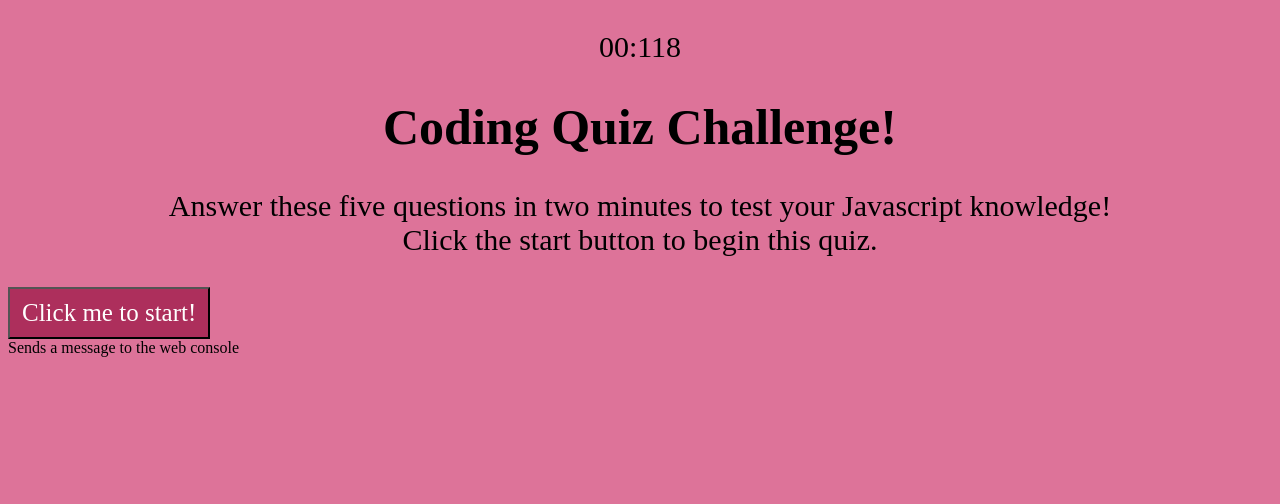
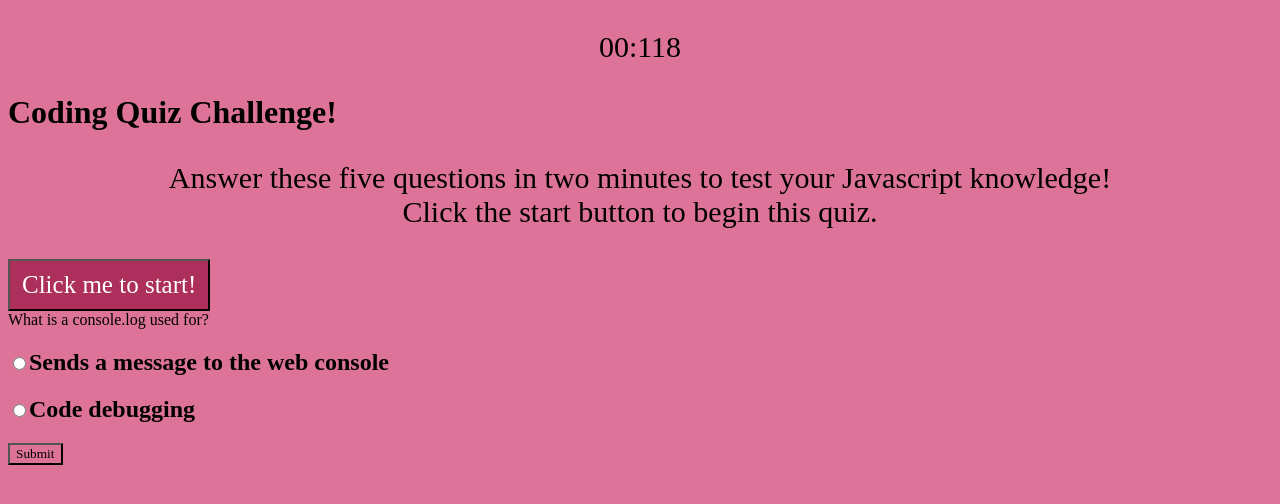
Before and after one commit to krod2016/CodeQuiz, a plain HTML site: page index.html in a window 1280 px wide. Both pictures are taken after a click on the button "Click me to start!". Drawn offline with Linux system fonts and the light colour scheme.

Commit message:
updated render question function

```diff
--- a/assets/js/script.js
+++ b/assets/js/script.js
@@ -4,7 +4,47 @@ var answerAreaEl = document.querySelector("#question-area")
 
 function renderQuestion() {
   questionAreaEl.textContent = questions[0].question;
-  answerAreaEl.textContent = questions[0].answers[0].text
+
+//radio buttons for question and answers
+var answerContainer = document.createElement('form');
+// answerContainer =
+var divEl = document.createElement('div');
+divEl.id = "question-area";
+divEl.className = "questions";
+var headerEl = document.createElement('h2');
+headerEl.id = "answer-area";
+var button = document.createElement('input')
+button.setAttribute ("type", "radio");
+button.id = "question1";
+var label = document.createElement('label')
+label.textContent = questions[0].answers[0].text
+label.setAttribute("for","question1")
+button.value = questions[0].answers[0].text
+
+var divEl1 = document.createElement('div');
+divEl1.id = "question-area";
+divEl1.className = "questions";
+var headerEl1 = document.createElement('h2');
+headerEl1.id = "answer-area";
+var button1 = document.createElement('input')
+button1.setAttribute ("type", "radio");
+button1.id = "answer2";
+var label1 = document.createElement('label')
+label1.textContent = questions[0].answers[1].text
+label1.setAttribute("for","answer2")
+button1.value = questions[0].answers[1].text
+
+headerEl.appendChild(button);
+headerEl.appendChild(label);
+
+headerEl1.appendChild(button1);
+headerEl1.appendChild(label1);
+
+answerContainer.appendChild(headerEl);
+answerContainer.appendChild(headerEl1);
+
+answerAreaEl.appendChild(answerContainer);
+
 }
 
 
@@ -74,18 +114,6 @@ var questions = [
   },
 ];
 
-//radio buttons for question and answers
-var divEl = document.createElement('div');
-divEl.id = "question-area";
-divEl.className = "questions";
-var headerEl = document.createElement('h2');
-headerEl.id = "question-area";
-var button = document.createElement('input')
-button.setAttribute ("type", "radio");
-
-divEl.appendChild(headerEl);
-divEl.appendChild(button);
-
 //submit button
 var submitBtnEl = document.querySelector("#submit-btn")
 submitBtnEl.addEventListener("click", (event) => {
@@ -98,7 +126,7 @@ function quiz() {
   if (userAnswer == answer) {
     alert("Correct!");
     score = (score) + 1;
-    document.getElementById('score').textContent = score
+    document.getElementById('score').textContent = score;
   } else {
     alert("Try Again!")
     timer = (timer) - 15;
--- a/index.html
+++ b/index.html
@@ -9,11 +9,12 @@
   <link rel="stylesheet" href="assets/css/style.css" />
 
 <body>
+
   <header>
-
     <div id="Timer">
       <p id="TimerDisplay">120 seconds</p>
     </div>
+  </header>
 
   <h1>
     Coding Quiz Challenge!
@@ -30,13 +31,15 @@
 
   <div id="question-area">
     <div class="questions">
-        <h2 id="question-area"></h2>
+      <p id="question"></p>
+    </div>
   </div>
 
   <div id="submit-btn">
+    <button>
+      Submit
+    </button>
   </div>
-
-  </header>
 
   <script src="./assets/js/script.js"></script>
 </body>
```
Lines whose indentation alone changed are shown as unchanged.
